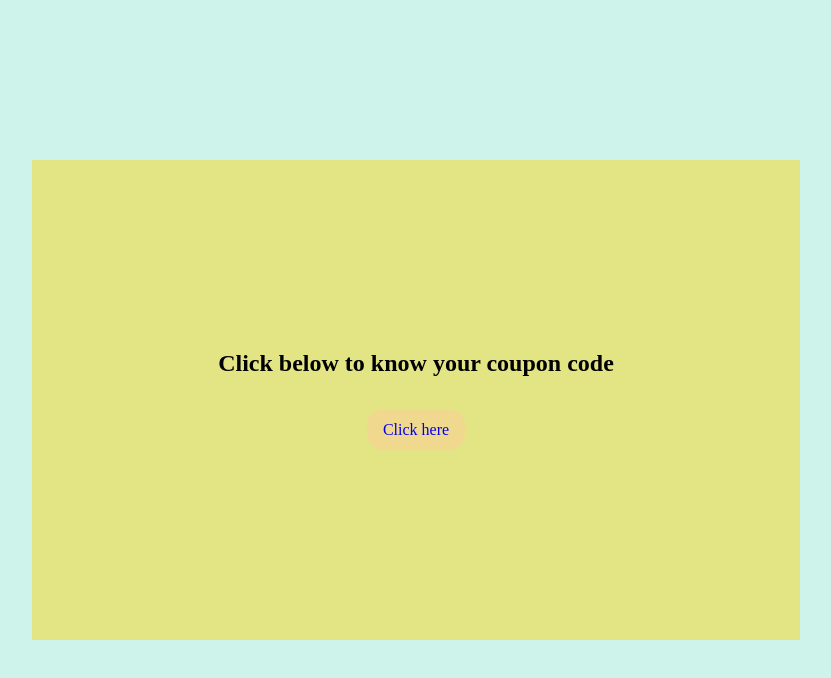
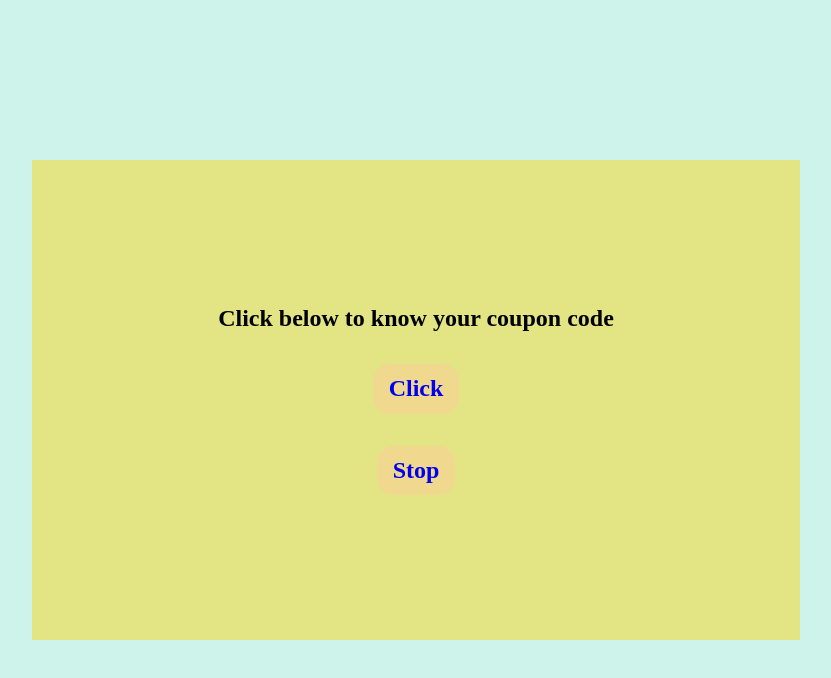
Before and after one commit to avishekkumar0204/Javascript, a plain HTML site: page set time out/index.html in a window 1280 px wide. Shown: the whole page, without its empty margins (224-1055 px from the left). Drawn offline with Linux system fonts and the light colour scheme.

Commit message:
Add files via upload

```diff
--- a/set time out/css/style.css
+++ b/set time out/css/style.css
@@ -39,9 +39,10 @@
     padding: 0.7rem 1rem;
     background-color: #f0d98e;
     border-radius: 1rem;
+    font-size: 1.5rem;
+    font-weight: bold;
 
 }
 .btn:hover{
     background-color: #a39460;
-    font-size: 1.2rem;
 }
--- a/set time out/index.html
+++ b/set time out/index.html
@@ -5,7 +5,7 @@
     <meta charset="UTF-8">
     <meta http-equiv="X-UA-Compatible" content="IE=edge">
     <meta name="viewport" content="width=device-width, initial-scale=1.0">
-    <title>Current Time</title>
+    <title>Set time out</title>
     <link rel="stylesheet" href="./css/style.css">
 </head>
 
@@ -15,7 +15,8 @@
             <div class="flex-box" id="para">Click below to know your coupon code</div>
             <p id="coupon"></p>
             <!-- <button class="id btn cpn-code" onclick="yourCoupon()">Click here</button> -->
-            <a href="#" class="id btn cpn-code" onclick="yourCoupon()">Click here</a>
+            <a href="#" class="id btn cpn-code" onclick="myVar=yourCoupon()">Click</a>
+            <a href="#" class="btn " onclick="noNeed(myVar)">Stop</a>
         </div>
     </div>
 
--- a/set time out/js/index.js
+++ b/set time out/js/index.js
@@ -1,8 +1,13 @@
 const coupon = document.getElementById("coupon");
-        let yourCoupon = () => {
-        coupon.innerHTML = "Loading....";
-        setTimeout(printCoupon = () => {
-                coupon.innerHTML = "Use <b>AVISHEK1998</b> to get 75% discount";
-        }, 2000)
+let yourCoupon = () => {
+    coupon.innerHTML = "Loading....";
+    let myVar=setTimeout(printCoupon = () => {
+        coupon.innerHTML = "Use <b>AVISHEK1998</b> to get 75% discount";
+    }, 2000)
+    return myVar;
 
 }
+let noNeed=(myVar)=>{
+    clearTimeout(myVar);
+    coupon.innerHTML = "Thank you";
+}
```
